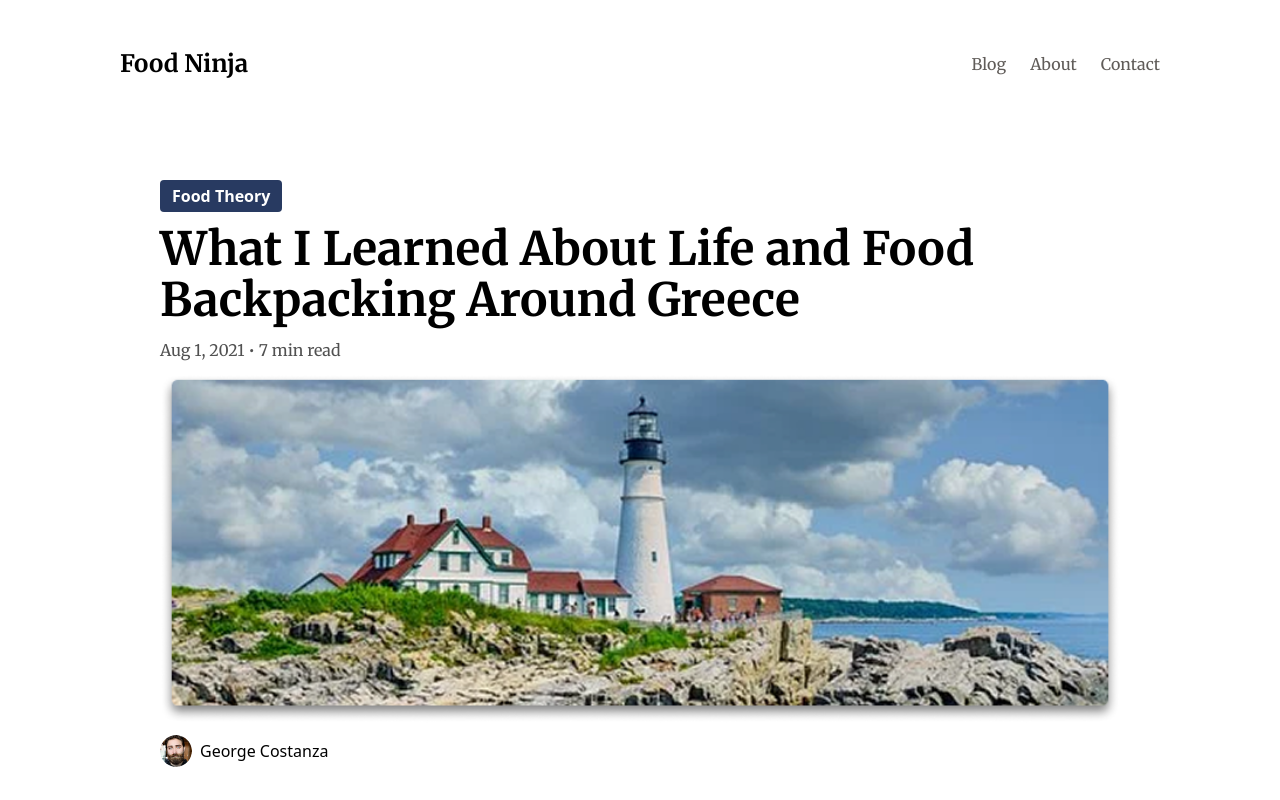
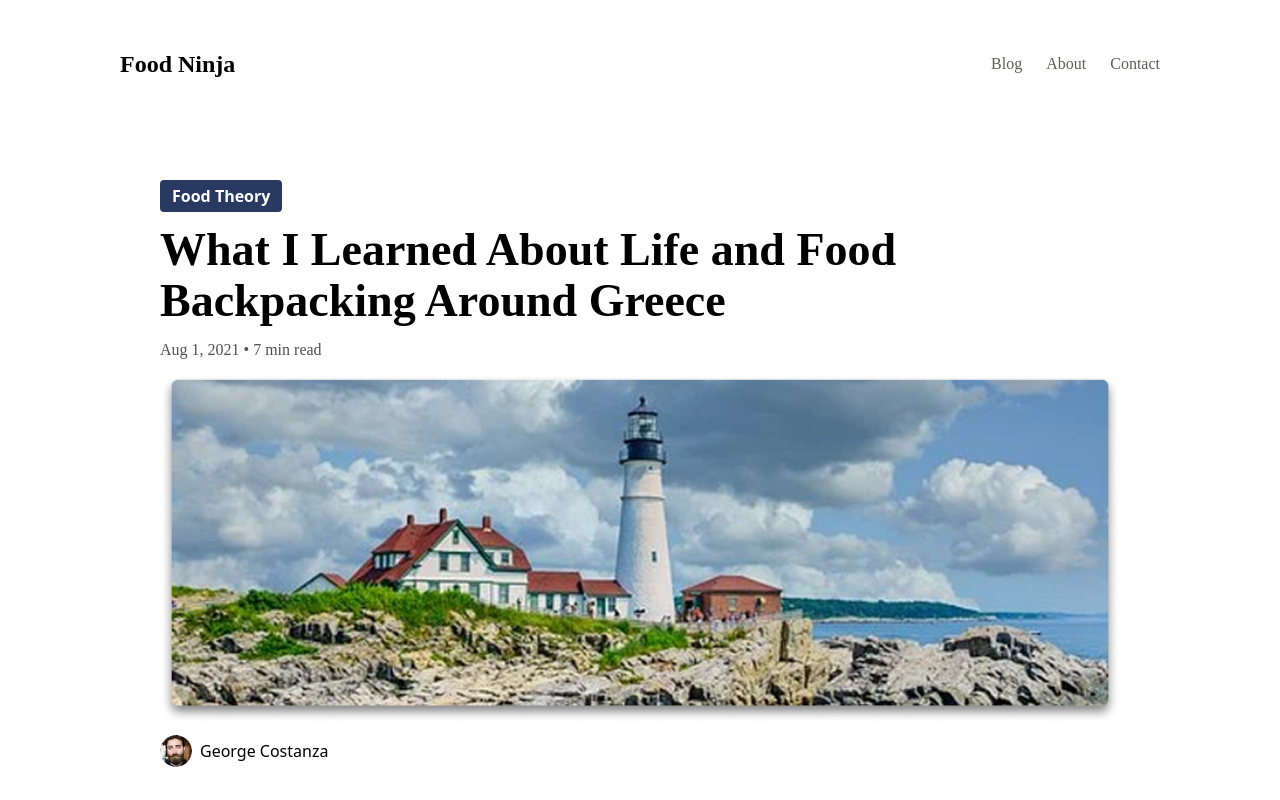
Before and after one commit to Aiman90155/React, a React (Vite) app: page /blog in a window 1280 px wide. Shown: the top 800 px of the page. Built offline with nearby package versions, Linux system fonts and the light colour scheme.

Commit message:
updated index.css

```diff
--- a/src/index.css
+++ b/src/index.css
@@ -1,13 +1,8 @@
+@import "tailwindcss";
 
 @import url('https://fonts.googleapis.com/css2?family=Merriweather:ital,opsz,wght@0,18..144,300..900;1,18..144,300..900&display=swap');
+
 @import url('https://fonts.googleapis.com/css2?family=Roboto:ital,wght@0,100..900;1,100..900&display=swap');
-@import "tailwindcss";
-
-.merriweather-font {
-  font-family: "Merriweather", serif;
-
-}
-
 
 .merriweather-font{
   font-family: "Merriweather", serif;
```
